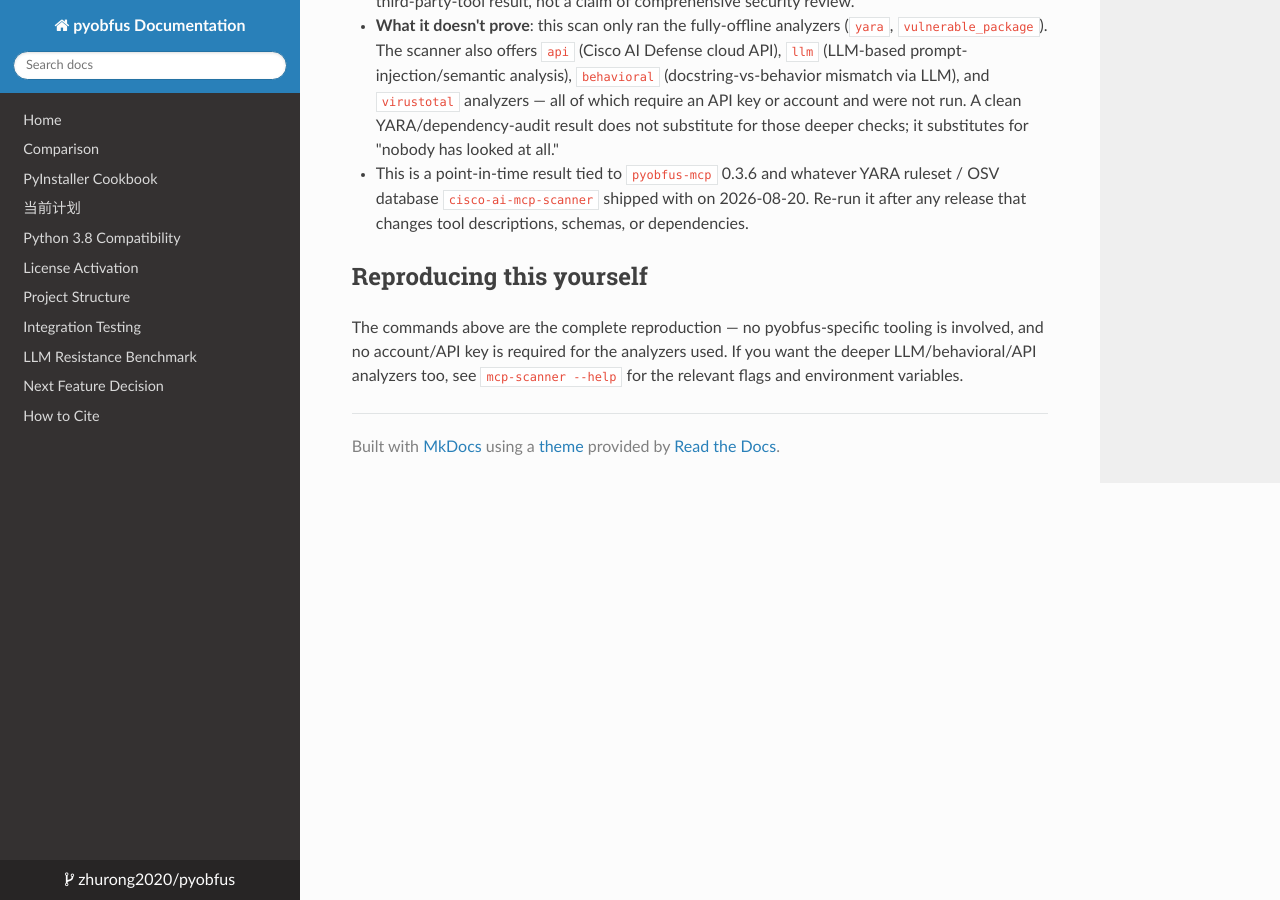
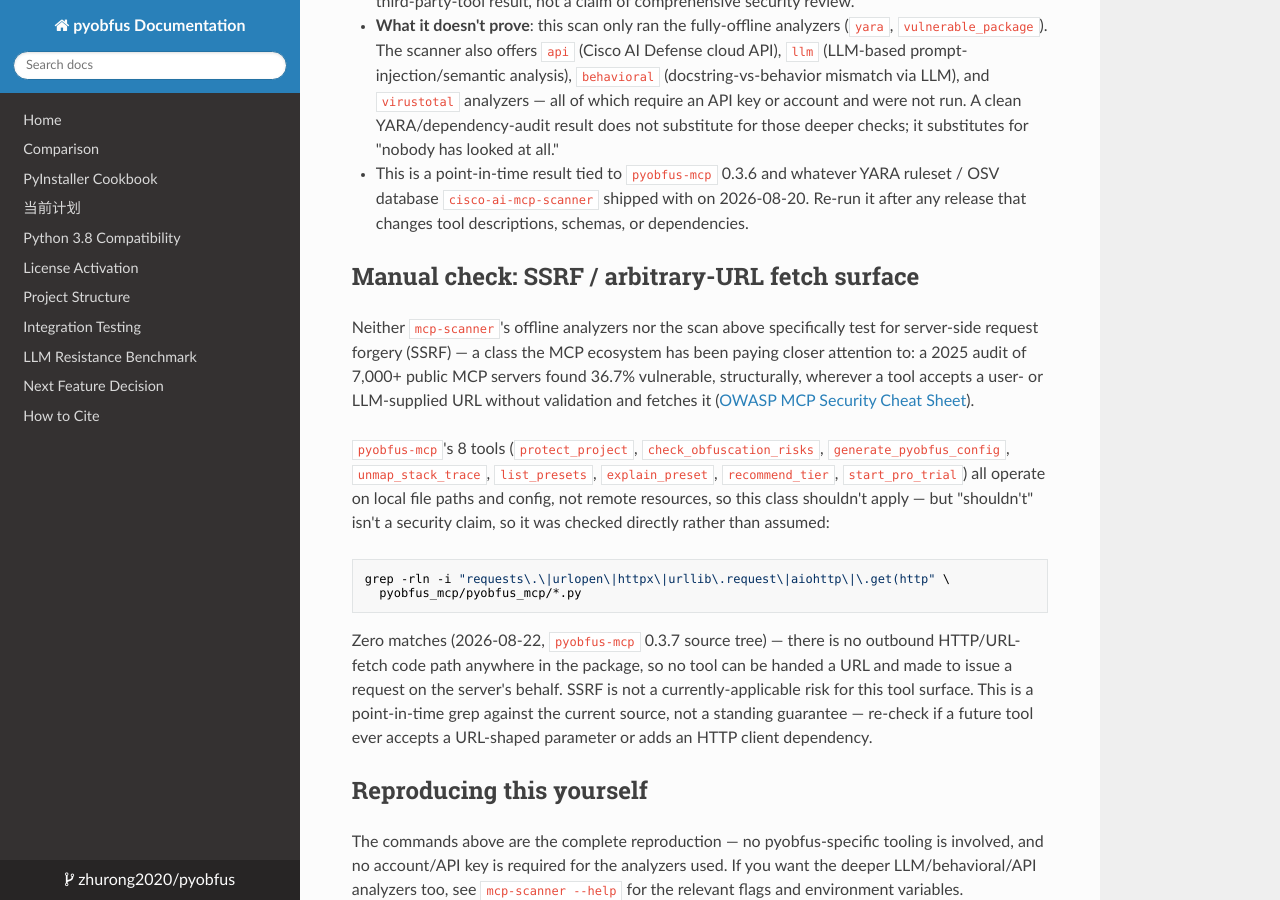
Before and after one commit to zhurong2020/pyobfus, an MkDocs documentation site: the page built from docs/MCP_SECURITY_SCAN.md, in a window 1280 px wide and 900 px high, scrolled down 1516 px. Built offline with MkDocs 1.6.1, drawn with Linux system fonts in a browser that asks for light colours; nearby versions of some CDN libraries.

Commit message:
docs(mcp-security): self-audit confirms no SSRF-applicable code path
Prompted by an OWASP MCP Security Cheat Sheet stat (36.7% of 7,000+ audited
public MCP servers vulnerable to SSRF via unvalidated tool-supplied URLs).
Neither mcp-scanner's offline analyzers nor the existing scan write-up
covered this class. Grepped the full pyobfus_mcp source tree for any
outbound HTTP/URL-fetch code (requests/urlopen/httpx/urllib.request/
aiohttp) — zero matches. All 8 tools operate on local paths/config, not
remote resources, so SSRF doesn't apply to the current tool surface.
Documented as a point-in-time result, not a standing guarantee.

Co-Authored-By: Claude Sonnet 5 <noreply@anthropic.com>

````diff
--- a/docs/MCP_SECURITY_SCAN.md
+++ b/docs/MCP_SECURITY_SCAN.md
@@ -85,6 +85,35 @@ as a cross-check: `No known vulnerabilities found`.
   2026-08-20. Re-run it after any release that changes tool descriptions,
   schemas, or dependencies.
 
+## Manual check: SSRF / arbitrary-URL fetch surface
+
+Neither `mcp-scanner`'s offline analyzers nor the scan above specifically test
+for server-side request forgery (SSRF) — a class the MCP ecosystem has been
+paying closer attention to: a 2025 audit of 7,000+ public MCP servers found
+36.7% vulnerable, structurally, wherever a tool accepts a user- or
+LLM-supplied URL without validation and fetches it
+([OWASP MCP Security Cheat Sheet](https://cheatsheetseries.owasp.org/cheatsheets/MCP_Security_Cheat_Sheet.html)).
+
+`pyobfus-mcp`'s 8 tools (`protect_project`, `check_obfuscation_risks`,
+`generate_pyobfus_config`, `unmap_stack_trace`, `list_presets`,
+`explain_preset`, `recommend_tier`, `start_pro_trial`) all operate on local
+file paths and config, not remote resources, so this class shouldn't apply —
+but "shouldn't" isn't a security claim, so it was checked directly rather
+than assumed:
+
+```bash
+grep -rln -i "requests\.\|urlopen\|httpx\|urllib\.request\|aiohttp\|\.get(http" \
+  pyobfus_mcp/pyobfus_mcp/*.py
+```
+
+Zero matches (2026-08-22, `pyobfus-mcp` 0.3.7 source tree) — there is no
+outbound HTTP/URL-fetch code path anywhere in the package, so no tool can be
+handed a URL and made to issue a request on the server's behalf. SSRF is not
+a currently-applicable risk for this tool surface. This is a point-in-time
+grep against the current source, not a standing guarantee — re-check if a
+future tool ever accepts a URL-shaped parameter or adds an HTTP client
+dependency.
+
 ## Reproducing this yourself
 
 The commands above are the complete reproduction — no pyobfus-specific
````
Also changed, not shown: pyobfus_mcp/CHANGELOG.md (+9 -0 lines).
